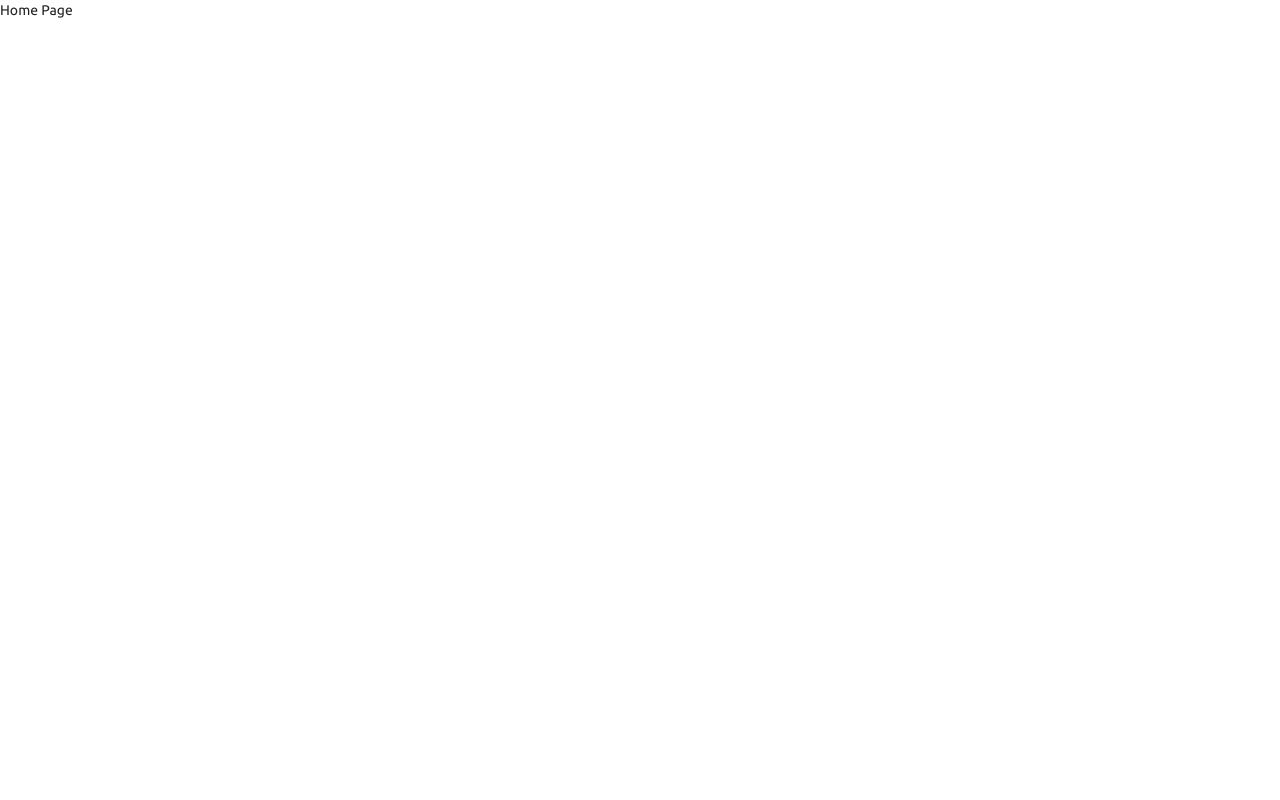
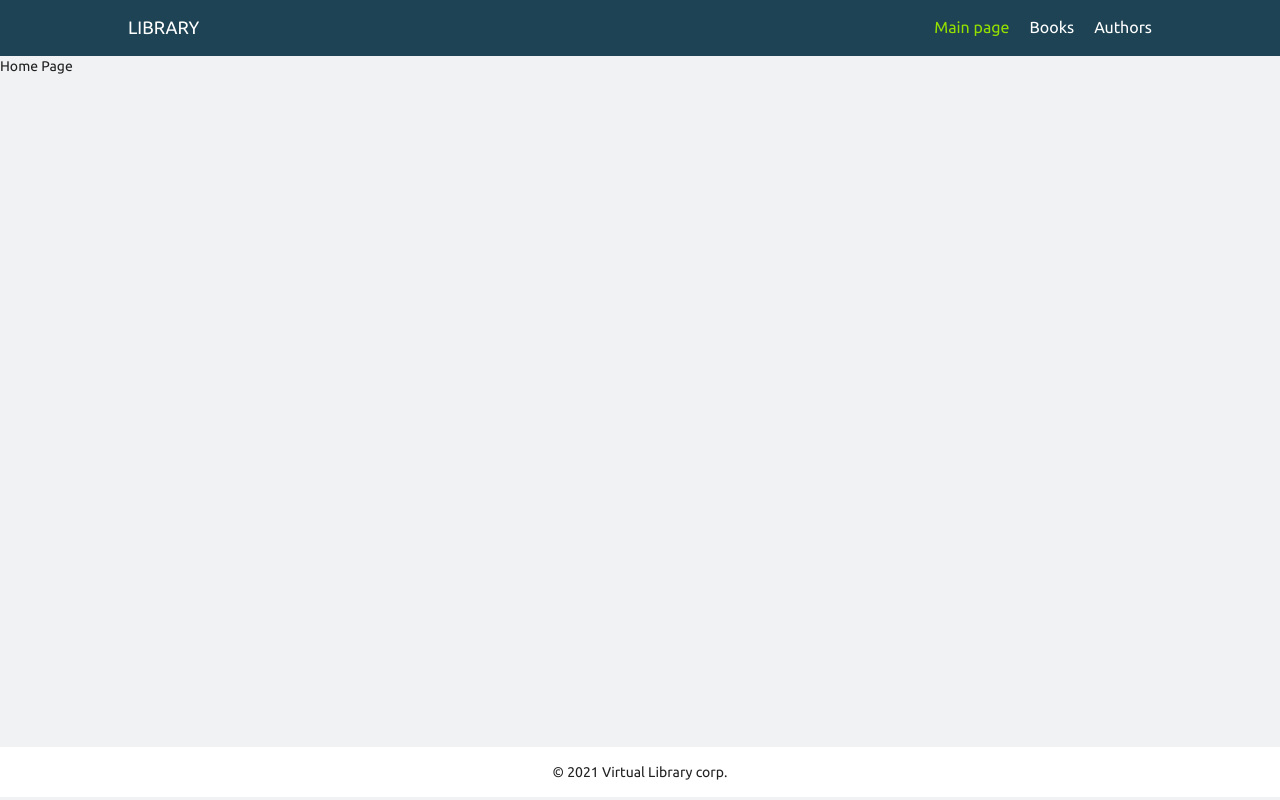
Before and after one commit to DudkoSerhei/virtual-library, a React (Create React App) app: page / in a window 1280 px wide. Built offline with nearby package versions, Linux system fonts and the light colour scheme.

Commit message:
feat: implement main layout components for pages

```diff
--- a/package.json
+++ b/package.json
@@ -6,7 +6,8 @@
   "dependencies": {
     "@material-ui/core": "^4.12.3",
     "@material-ui/icons": "^4.11.2",
-    "history": "^5.0.1",
+    "classnames": "^2.3.1",
+    "prop-types": "^15.7.2",
     "react": "^17.0.2",
     "react-dom": "^17.0.2",
     "react-router-dom": "^5.3.0",
--- a/src/App.jsx
+++ b/src/App.jsx
@@ -1,14 +1,11 @@
 import React from 'react';
-import { Router } from 'react-router-dom';
-import { createBrowserHistory } from 'history';
-import PageRouter from './components/Router';
-
-const history = createBrowserHistory();
+import { BrowserRouter } from 'react-router-dom';
+import Router from './components/Router';
 
 const App = () => (
-  <Router history={history}>
-    <PageRouter />
-  </Router>
+  <BrowserRouter>
+    <Router />
+  </BrowserRouter>
 );
 
 export default App;
--- /dev/null
+++ b/src/components/Footer.jsx
@@ -0,0 +1,26 @@
+import React from 'react';
+import { makeStyles } from '@material-ui/core';
+import Main from './Main';
+
+const useStyles = makeStyles((theme) => ({
+  footer: {
+    padding: '15px 0',
+    textAlign: 'center',
+    background: theme.palette.colors.white,
+    borderTop: `1px solid ${theme.palette.colors.divider}`,
+  },
+}));
+
+const Footer = () => {
+  const classes = useStyles();
+
+  return (
+    <footer className={classes.footer}>
+      <Main>
+        <p>{`© ${new Date().getFullYear()} Virtual Library corp.`}</p>
+      </Main>
+    </footer>
+  );
+};
+
+export default Footer;
--- /dev/null
+++ b/src/components/Header.jsx
@@ -0,0 +1,69 @@
+import React from 'react';
+import { NavLink } from 'react-router-dom';
+import { makeStyles } from '@material-ui/core';
+import { Logo, Main } from './index';
+import { ROUTES } from '../constants';
+
+const useStyles = makeStyles((theme) => ({
+  header: {
+    display: 'flex',
+    alignItems: 'center',
+    justifyContent: 'space-between',
+    padding: '15px 0',
+    background: theme.palette.colors.main,
+  },
+  nav: {
+    display: 'flex',
+    alignItems: 'center',
+    listStyleType: 'none',
+  },
+  item: {
+    marginRight: '20px',
+    '&:last-child': {
+      marginRight: 0,
+    },
+    '& .active': {
+      color: theme.palette.colors.primary,
+    },
+  },
+  link: {
+    fontSize: '16px',
+    textDecoration: 'none',
+    color: theme.palette.colors.white,
+    transition: '0.3s all ease',
+    '&:hover': {
+      color: theme.palette.colors.primary,
+    },
+  },
+}));
+
+const Header = () => {
+  const classes = useStyles();
+
+  return (
+    <header className={classes.header}>
+      <Main>
+        <Logo className={classes.logo} />
+        <nav className={classes.nav}>
+          <li className={classes.item}>
+            <NavLink exact to={ROUTES.ROOT} className={classes.link}>
+              Main page
+            </NavLink>
+          </li>
+          <li className={classes.item}>
+            <NavLink to={ROUTES.BOOKS} className={classes.link}>
+              Books
+            </NavLink>
+          </li>
+          <li className={classes.item}>
+            <NavLink to={ROUTES.AUTHORS} className={classes.link}>
+              Authors
+            </NavLink>
+          </li>
+        </nav>
+      </Main>
+    </header>
+  );
+};
+
+export default Header;
--- /dev/null
+++ b/src/components/Logo.jsx
@@ -0,0 +1,43 @@
+import React from 'react';
+import cn from 'classnames';
+import PropTypes from 'prop-types';
+import { Link } from 'react-router-dom';
+import { makeStyles } from '@material-ui/core';
+import { ROUTES } from '../constants';
+
+const propTypes = {
+  className: PropTypes.string,
+};
+
+const defaultProps = {
+  className: '',
+};
+
+const useStyles = makeStyles((theme) => ({
+  link: {
+    fontSize: '18px',
+    textTransform: 'uppercase',
+    textDecoration: 'none',
+    color: theme.palette.colors.white,
+    transition: '0.3s all ease',
+    '&:hover': {
+      color: theme.palette.colors.primary,
+    },
+  },
+}));
+
+const Logo = (props) => {
+  const { className } = props;
+  const classes = useStyles();
+
+  return (
+    <Link to={ROUTES.ROOT} className={cn(classes.link, className)}>
+      Library
+    </Link>
+  );
+};
+
+Logo.propTypes = propTypes;
+Logo.defaultProps = defaultProps;
+
+export default Logo;
--- /dev/null
+++ b/src/components/Main.jsx
@@ -0,0 +1,29 @@
+import React from 'react';
+import PropTypes from 'prop-types';
+import { makeStyles } from '@material-ui/core';
+
+const propTypes = {
+  children: PropTypes.node.isRequired,
+};
+
+const useStyles = makeStyles({
+  main: {
+    width: '80%',
+    margin: '0 auto',
+    display: 'inherit',
+    flexDirection: 'inherit',
+    justifyContent: 'inherit',
+    alignItems: 'inherit',
+  },
+});
+
+const Main = (props) => {
+  const { children } = props;
+  const classes = useStyles();
+
+  return <div className={classes.main}>{children}</div>;
+};
+
+Main.propTypes = propTypes;
+
+export default Main;
--- /dev/null
+++ b/src/components/Page.jsx
@@ -0,0 +1,41 @@
+import React from 'react';
+import PropTypes from 'prop-types';
+import { Route } from 'react-router-dom';
+import { makeStyles } from '@material-ui/core';
+import { Header, Footer } from './index';
+
+const propTypes = {
+  path: PropTypes.string.isRequired,
+  component: PropTypes.node.isRequired,
+  exact: PropTypes.bool,
+};
+
+const defaultProps = {
+  exact: false,
+};
+
+const useStyles = makeStyles({
+  main: {
+    minHeight: 'calc(100vh - 110px)',
+  },
+});
+
+const Page = (props) => {
+  const { path, component, exact } = props;
+  const classes = useStyles();
+
+  return (
+    <>
+      <Header />
+      <main className={classes.main}>
+        <Route path={path} component={component} exact={exact} />
+      </main>
+      <Footer />
+    </>
+  );
+};
+
+Page.propTypes = propTypes;
+Page.defaultProps = defaultProps;
+
+export default Page;
--- a/src/components/Router.jsx
+++ b/src/components/Router.jsx
@@ -1,13 +1,14 @@
 import React from 'react';
-import { Switch, Route } from 'react-router-dom';
+import { Switch } from 'react-router-dom';
+import Page from './Page';
 import { HomePage, BooksPage, AuthorsPage } from '../pages';
 import { ROUTES } from '../constants';
 
 const Router = () => (
   <Switch>
-    <Route exact path={ROUTES.ROOT} component={HomePage} />
-    <Route path={ROUTES.BOOKS} component={BooksPage} />
-    <Route path={ROUTES.AUTHORS} component={AuthorsPage} />
+    <Page exact path={ROUTES.ROOT} component={HomePage} />
+    <Page path={ROUTES.BOOKS} component={BooksPage} />
+    <Page path={ROUTES.AUTHORS} component={AuthorsPage} />
   </Switch>
 );
 
--- /dev/null
+++ b/src/components/index.js
@@ -0,0 +1,4 @@
+export { default as Header } from './Header';
+export { default as Footer } from './Footer';
+export { default as Logo } from './Logo';
+export { default as Main } from './Main';
--- a/src/theme.js
+++ b/src/theme.js
@@ -3,8 +3,14 @@ import { createTheme } from '@material-ui/core/styles';
 // Create a theme instance.
 const theme = createTheme({
   palette: {
+    colors: {
+      white: '#fff',
+      main: '#1d4354',
+      primary: '#95df00',
+      divider: '#f2f2f2',
+    },
     background: {
-      default: '#fff',
+      default: '#f1f2f4',
     },
   },
   typography: {
```
Also changed, not shown: 2 other files (tests, documents, lock files or other folders).
